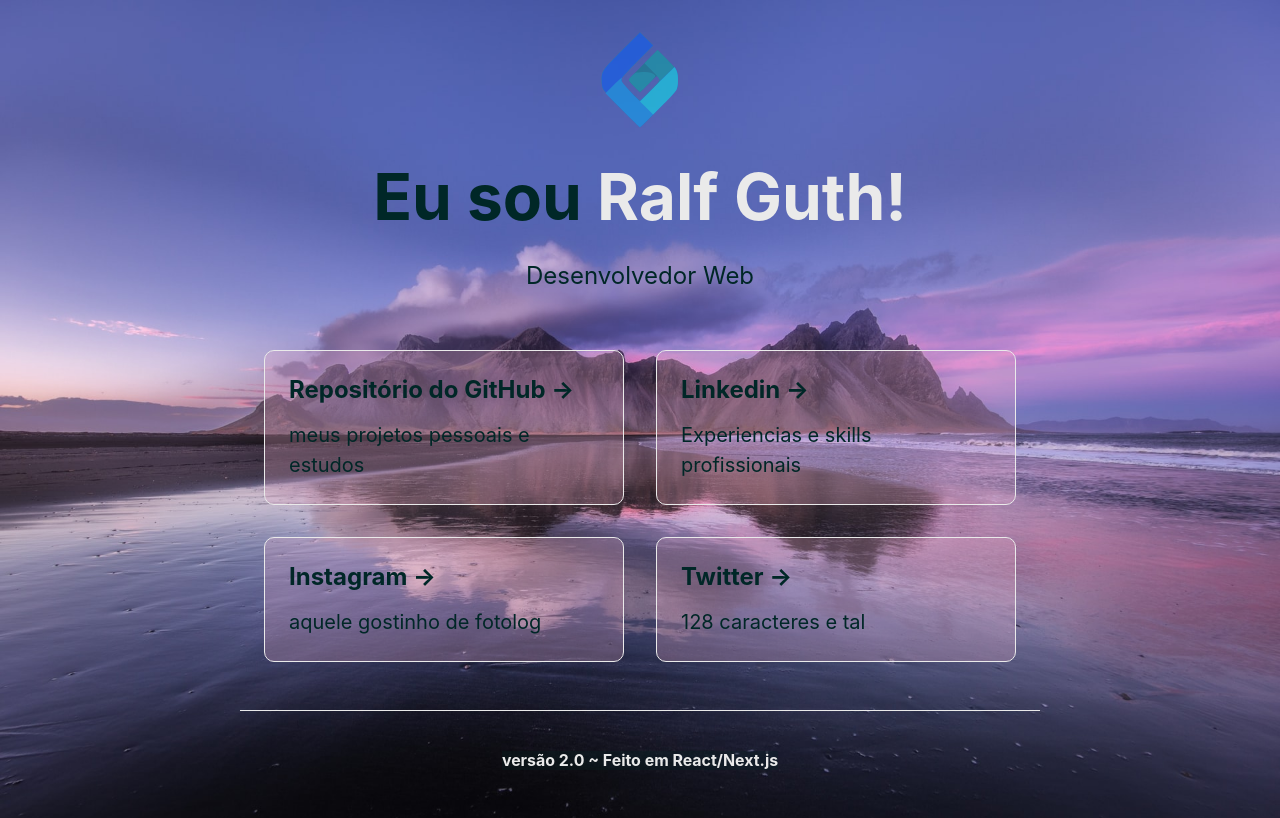
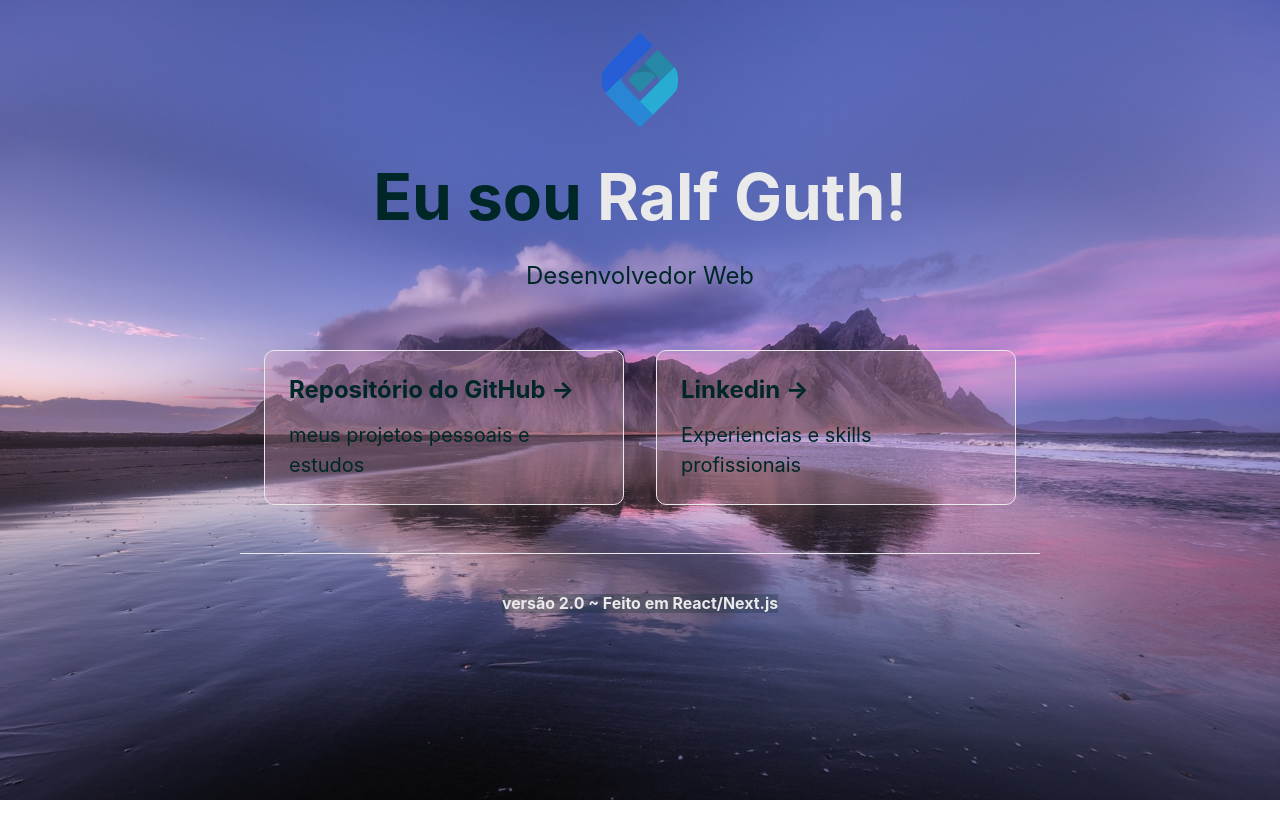
Before and after one commit to ralfguth/portfolio-next, a Next.js app: page / in a window 1280 px wide. Built offline with nearby package versions, Linux system fonts and the light colour scheme.

Commit message:
remove cards

```diff
--- a/components/Deck.js
+++ b/components/Deck.js
@@ -7,8 +7,6 @@ const Deck = () => {
         <div className={styles.grid}>
           <Card link='https://github.com/ralfguth' title='Repositório do GitHub' description='meus projetos pessoais e estudos' />
           <Card link='https://www.linkedin.com/in/ralf-guth-7404a7161/' title='Linkedin' description='Experiencias e skills profissionais' />
-          <Card link='https://www.instagram.com/ralfguth_/' title='Instagram' description='aquele gostinho de fotolog' />
-          <Card link='https://twitter.com/rsguth' title='Twitter' description='128 caracteres e tal' />
         </div>
     )
 }
```
